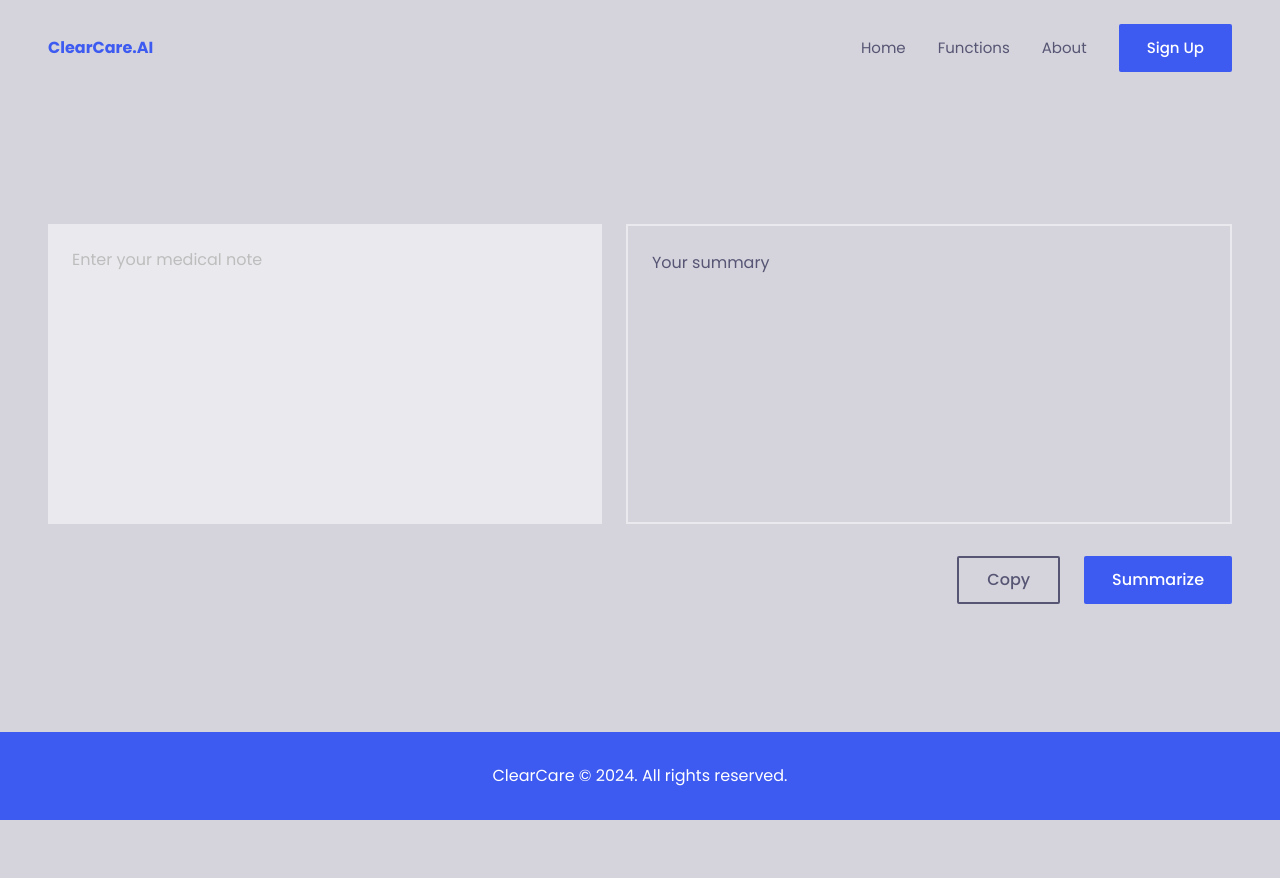
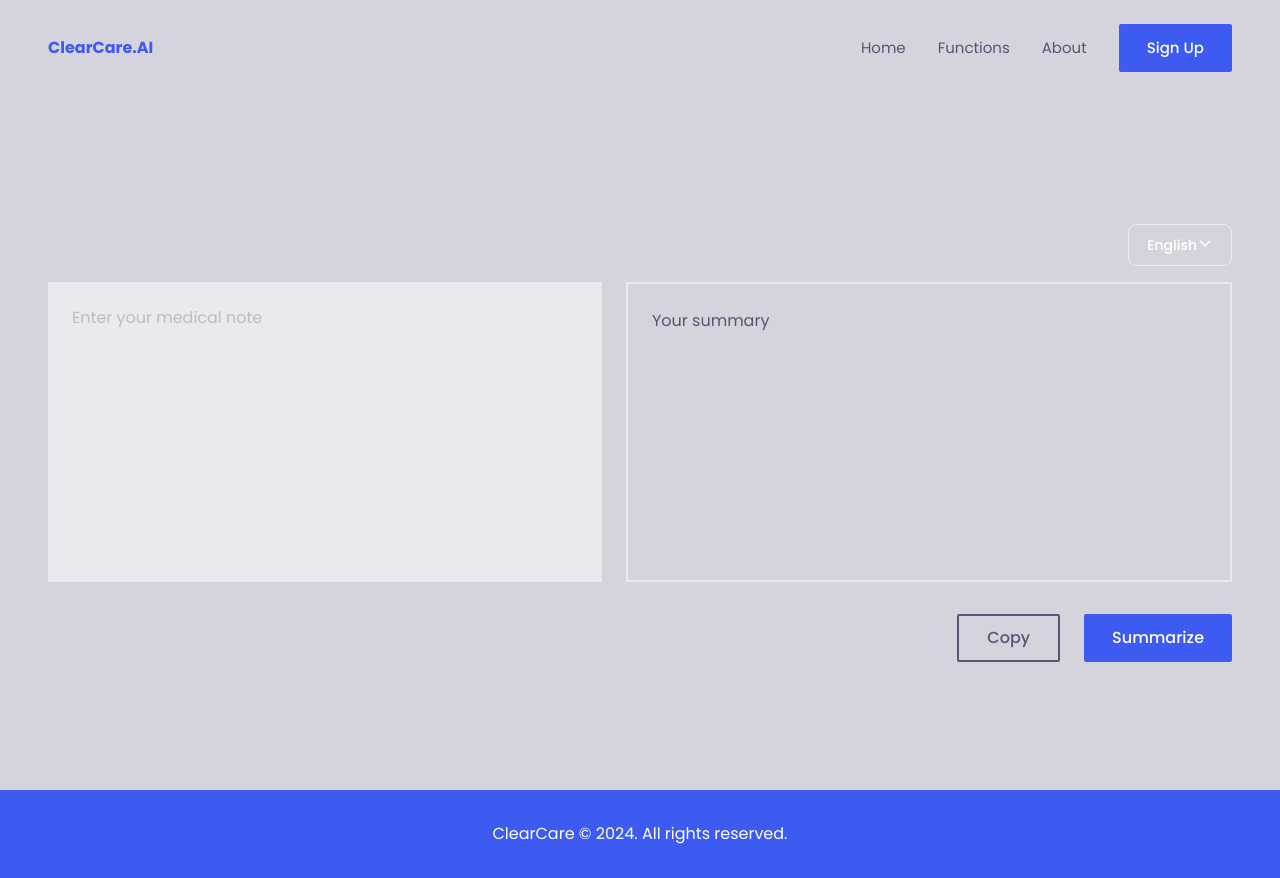
Before and after one commit to Medtalk-AI/clearcare, a React (Create React App) app: page /summary in a window 1280 px wide. Before the commit the page ends 820 px from the top, so only its background shows below. Built offline with nearby package versions, Linux system fonts and the light colour scheme; a web font is replaced by a local one.

Commit message:
Implemented translation functionality.

```diff
--- a/package.json
+++ b/package.json
@@ -7,6 +7,7 @@
     "@testing-library/jest-dom": "^5.17.0",
     "@testing-library/react": "^13.4.0",
     "@testing-library/user-event": "^13.5.0",
+    "flowbite-react": "^0.7.2",
     "react": "^18.2.0",
     "react-dom": "^18.2.0",
     "react-scripts": "5.0.1",
--- a/src/components/Summary.js
+++ b/src/components/Summary.js
@@ -1,5 +1,6 @@
 import React, { useState } from 'react'
 import { XIcon } from '@heroicons/react/outline'
+import { Dropdown, DropdownItem } from 'flowbite-react'
 import axios from 'axios'
 
 const Summary = () => {
@@ -7,12 +8,13 @@ const Summary = () => {
   const [alert, setAlert] = useState(false)
   const [alertMsg, setAlertMsg] = useState('')
   const [response, setResponse] = useState('')
+  const [language, setLanguage] = useState('English')
 
   const createSummary = async (e) => {
     e.preventDefault()
     if (input === '') return
     try {
-      await axios.post('http://localhost:5500/summarize', { input })
+      await axios.post('http://localhost:5500/summarize', { input, language })
         .then((res) => {
           setResponse(res.data)
           showAlert("Your note has been summarized.")
@@ -44,9 +46,13 @@ const Summary = () => {
     setResponse('')
   }
 
-  const handleCopy = () => {
-    navigator.clipboard.writeText(response)
+  const handleCopy = async () => {
+    await navigator.clipboard.writeText(response)
     showAlert('Your summary has been copied.')
+  }
+
+  const handleLanguage = (input) => {
+    setLanguage(input)
   }
 
   return (
@@ -55,7 +61,14 @@ const Summary = () => {
         {alert && <div className="rounded-sm bg-alert text-white text-center p-4 w-full mt-[50px]" role="alert">
           <p>{alertMsg}</p>
         </div>}
-        <div className='flex flex-col lg:flex-row mt-[50px]'>
+        <div className='flex justify-end mt-[50px]'>
+          <Dropdown label={language} dismissOnClick={true}>
+            <button className='flex items-center justify-start px-4 py-2 text-sm text-paragraph cursor-pointer w-full' value='English' onClick={(e) => handleLanguage(e.target.value)}>English</button>
+            <button className='flex items-center justify-start px-4 py-2 text-sm text-paragraph cursor-pointer w-full' value='Mandarin' onClick={(e) => handleLanguage(e.target.value)}>Mandarin</button>
+            <button className='flex items-center justify-start px-4 py-2 text-sm text-paragraph cursor-pointer w-full' value='Spanish' onClick={(e) => handleLanguage(e.target.value)}>Spanish</button>
+          </Dropdown>
+        </div>
+        <div className='flex flex-col lg:flex-row mt-4'>
           <div className="flex-1 flex lg:mr-6 bg-primary">
             <textarea
               className="textarea"
```
Also changed, not shown: 2 other files (tests, documents, lock files or other folders).
